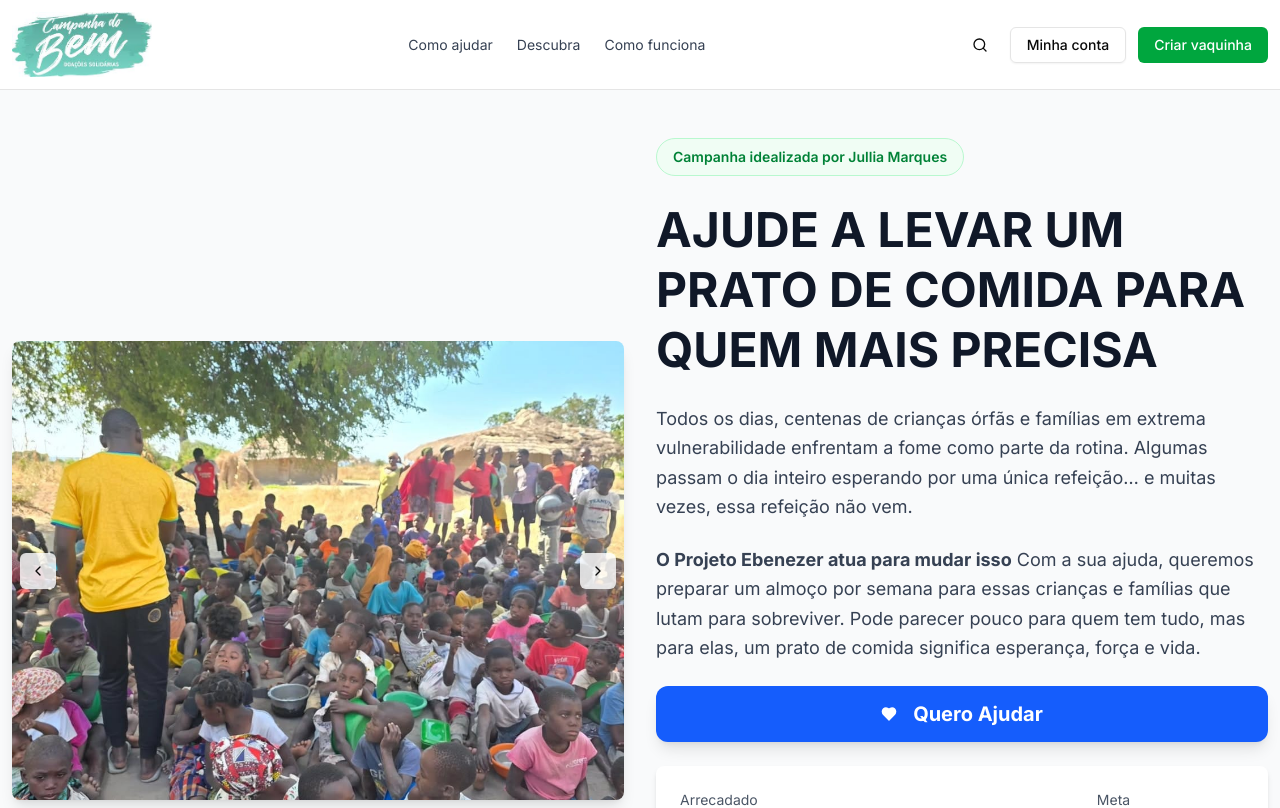
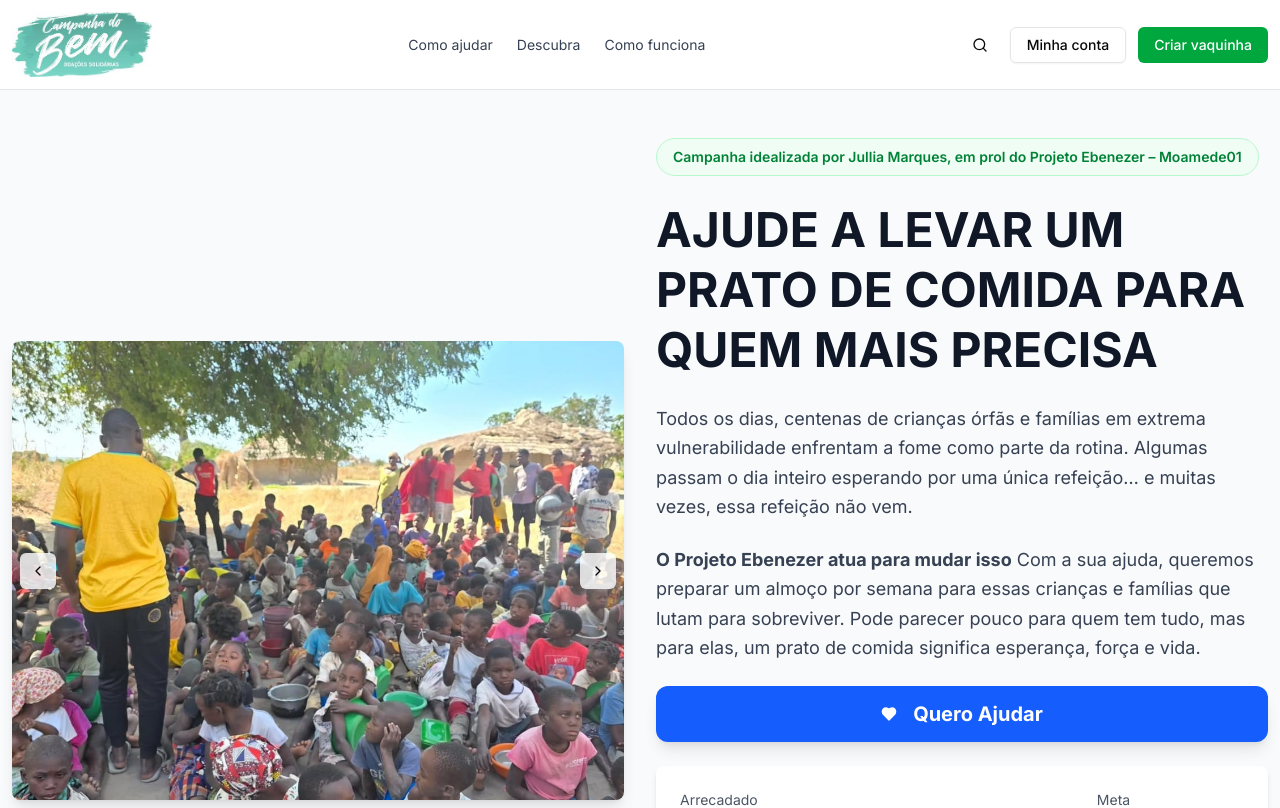
Before and after one commit to patascheias-star/Ajuda-do-Bem, a Next.js app: page / in a window 1280 px wide. Shown: the top 808 px of the page. Built offline with nearby package versions, Linux system fonts and the light colour scheme.

Commit message:
feat: update badge text for Project Ebenezer campaign
Improve badge description to clearly indicate supported cause.

Co-authored-by: null <248250647+patascheias-star@users.noreply.github.com>

```diff
--- a/components/hero.tsx
+++ b/components/hero.tsx
@@ -65,7 +65,7 @@ export function Hero() {
 
           <div className="space-y-4 md:space-y-6">
             <div className="inline-block bg-green-50 border border-green-200 rounded-full px-4 py-2">
-              <p className="text-sm text-green-700 font-semibold">Campanha idealizada por Jullia Marques</p>
+              <p className="text-sm text-green-700 font-semibold">Campanha idealizada por Jullia Marques, em prol do Projeto Ebenezer – Moamede01</p>
             </div>
 
             <h1 className="text-2xl md:text-4xl lg:text-5xl font-bold text-gray-900 leading-tight text-balance">
```
